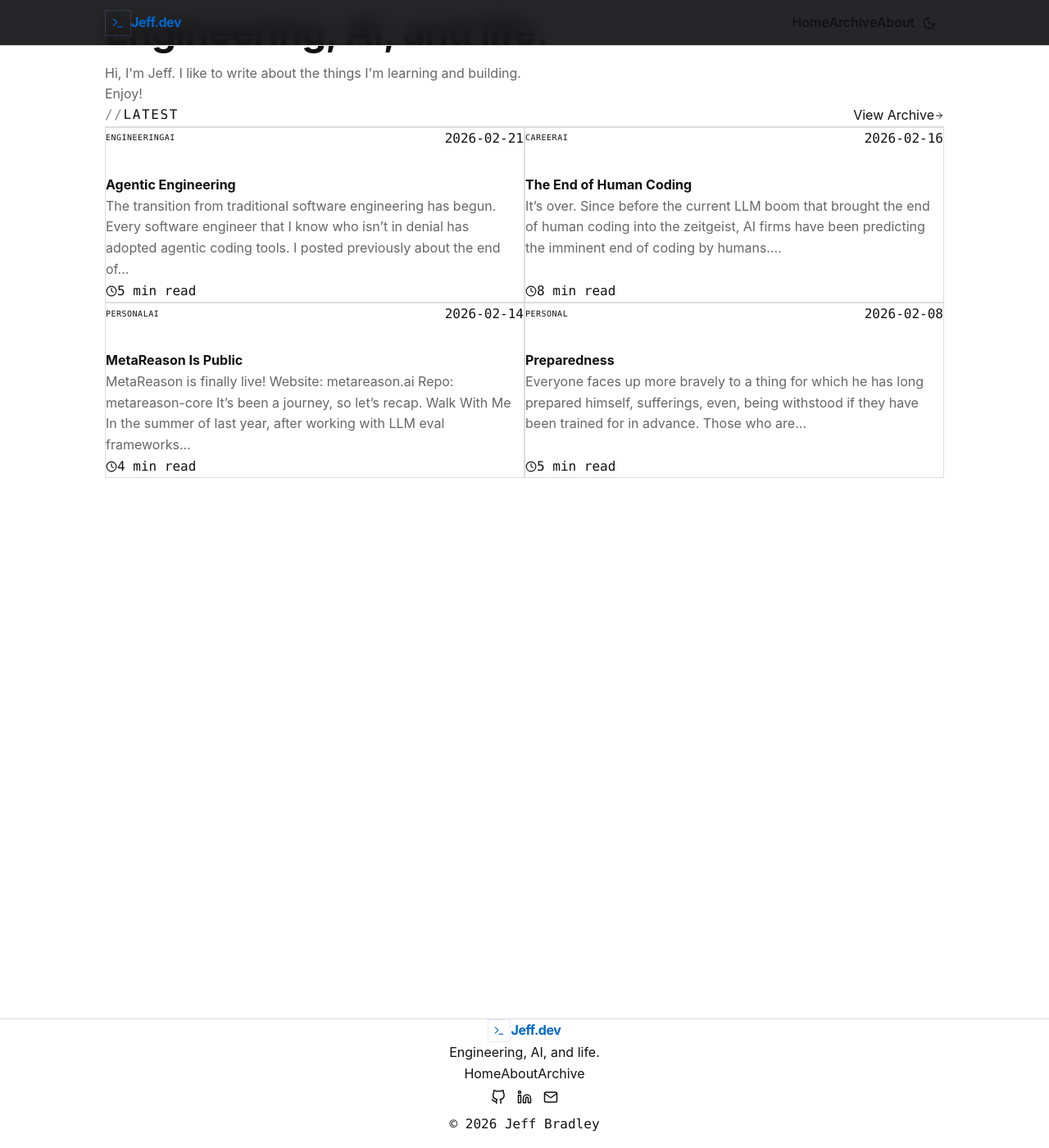
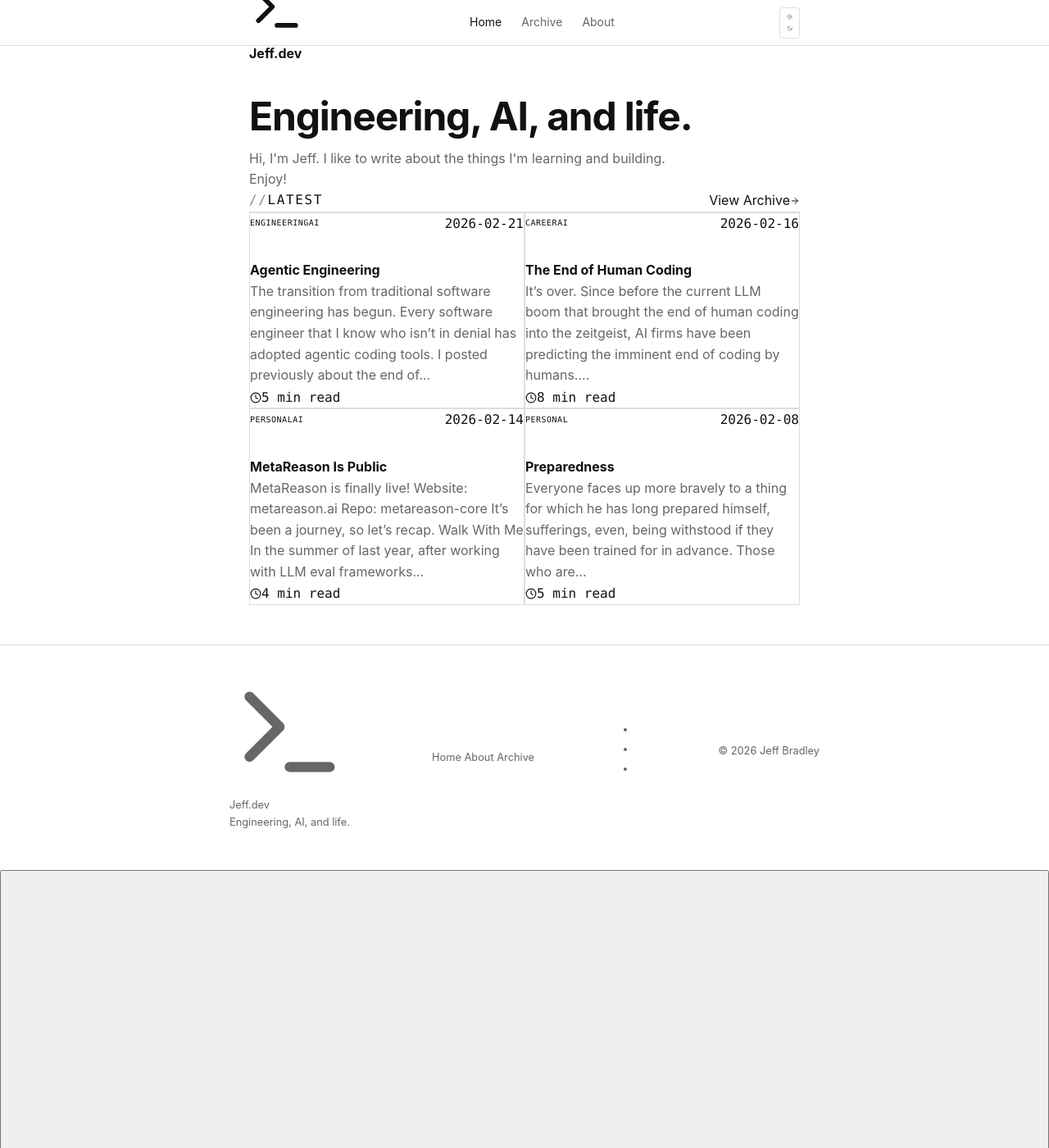
Before and after one commit to jeffgbradley2/jeffgbradley2.github.io, a Jekyll site: the page built from index.html, in a window 1280 px wide and 1400 px high. Shown: the whole window at 82% size. Built offline with Jekyll 4.4.1, drawn with Linux system fonts in a browser that asks for light colours.

Commit message:
refactor: simplify layout to minimal header, footer, and content

```diff
--- a/_sass/_layout.scss
+++ b/_sass/_layout.scss
@@ -1,122 +1,112 @@
-// =============================================================================
-// Layout - Header, Footer, Content Structure
-// =============================================================================
+// Layout - Header, footer, content structure
 
-// Main wrapper
 .site-wrapper {
   min-height: 100vh;
   display: flex;
   flex-direction: column;
 }
 
-// Main content area - increased max-width for new design
 .site-content {
   flex: 1;
   width: 100%;
-  max-width: 1024px;
+  max-width: var(--content-width);
   margin: 0 auto;
-  padding: 0 var(--space-6);
-  padding-top: calc(var(--header-height) + var(--space-12));
+  padding: 0 1.5rem;
+  padding-top: calc(var(--header-height) + 3rem);
 }
 
-// =============================================================================
 // Header
-// =============================================================================
-
 .site-header {
   position: fixed;
   top: 0;
   left: 0;
   right: 0;
   height: var(--header-height);
+  background-color: var(--bg);
   border-bottom: 1px solid var(--border);
   z-index: 100;
-  transition: background-color var(--transition-base), border-color var(--transition-base);
-
-  // Frosted glass effect
-  backdrop-filter: blur(12px);
-  -webkit-backdrop-filter: blur(12px);
-  background-color: rgba(15, 15, 17, 0.9);
-
-  [data-theme="light"] & {
-    background-color: rgba(255, 255, 255, 0.9);
-  }
 }
 
 .header-inner {
-  max-width: 1024px;
+  max-width: var(--content-width);
   margin: 0 auto;
-  padding: 0 var(--space-6);
+  padding: 0 1.5rem;
   height: 100%;
   display: flex;
   align-items: center;
   justify-content: space-between;
 }
 
-// Logo with terminal icon
 .site-logo {
-  display: flex;
-  align-items: center;
-  gap: var(--space-3);
+  font-size: 1rem;
+  font-weight: 700;
+  color: var(--text);
   text-decoration: none;
-  transition: opacity var(--transition-fast);
 
   &:hover {
-    opacity: 0.9;
+    color: var(--text);
     text-decoration: none;
   }
 }
 
-.logo-icon {
-  display: flex;
-  align-items: center;
-  justify-content: center;
-  width: 32px;
-  height: 32px;
-  background-color: var(--accent-subtle);
-  border: 1px solid rgba(129, 140, 248, 0.2);
-  border-radius: var(--radius-md);
-  color: var(--accent);
-
-  svg {
-    width: 16px;
-    height: 16px;
-  }
-}
-
-.logo-text {
-  font-size: var(--text-base);
-  font-weight: 700;
-  color: var(--text-primary);
-  letter-spacing: -0.025em;
-}
-
-// Desktop Navigation
 .nav-desktop {
   display: flex;
   align-items: center;
-  gap: var(--space-8);
-  margin-left: auto;
+  gap: 1.5rem;
 }
 
 .nav-link {
-  font-size: var(--text-sm);
-  font-weight: 500;
-  color: var(--text-primary);
+  font-size: 0.875rem;
+  color: var(--text-secondary);
   text-decoration: none;
-  transition: color var(--transition-fast);
 
   &:hover {
-    color: var(--accent);
+    color: var(--text);
     text-decoration: none;
   }
 
   &.active {
-    color: var(--accent);
+    color: var(--text);
   }
 }
 
-// Mobile Navigation
+.header-actions {
+  display: flex;
+  align-items: center;
+  gap: 0.5rem;
+}
+
+.theme-toggle {
+  background: none;
+  border: 1px solid var(--border);
+  border-radius: 4px;
+  padding: 0.25rem 0.5rem;
+  font-size: 0.75rem;
+  font-family: var(--font-mono);
+  color: var(--text-secondary);
+  cursor: pointer;
+
+  &:hover {
+    color: var(--text);
+    border-color: var(--text-secondary);
+  }
+}
+
+// Mobile menu
+.menu-toggle {
+  display: none;
+  background: none;
+  border: none;
+  font-size: 1.5rem;
+  color: var(--text-secondary);
+  cursor: pointer;
+  padding: 0.25rem;
+
+  &:hover {
+    color: var(--text);
+  }
+}
+
 .nav-mobile {
   display: none;
   position: fixed;
@@ -125,313 +115,58 @@
   right: 0;
   bottom: 0;
   flex-direction: column;
-  gap: var(--space-6);
-  padding: var(--space-6);
-  background-color: var(--bg-primary);
+  gap: 1.5rem;
+  padding: 1.5rem;
+  background-color: var(--bg);
   border-top: 1px solid var(--border);
   z-index: 99;
-
-  .nav-link {
-    font-size: var(--text-lg);
-  }
 }
 
-// Theme toggle button
-.theme-toggle {
+// Footer
+.site-footer {
+  border-top: 1px solid var(--border);
+  padding: 2rem 1.5rem;
+  margin-top: 3rem;
+}
+
+.footer-inner {
+  max-width: var(--content-width);
+  margin: 0 auto;
   display: flex;
+  justify-content: space-between;
   align-items: center;
-  justify-content: center;
-  width: 36px;
-  height: 36px;
-  background: none;
-  border: none;
-  border-radius: var(--radius-md);
-  color: var(--text-tertiary);
-  cursor: pointer;
-  transition: all var(--transition-fast);
+  font-size: 0.8rem;
+  color: var(--text-secondary);
 
-  &:hover {
-    color: var(--text-primary);
-    background-color: var(--bg-tertiary);
-  }
+  a {
+    color: var(--text-secondary);
 
-  svg {
-    width: 18px;
-    height: 18px;
-  }
-
-  .sun-icon {
-    display: none;
-  }
-
-  .moon-icon {
-    display: block;
-  }
-
-  [data-theme="light"] & {
-    .sun-icon {
-      display: block;
-    }
-
-    .moon-icon {
-      display: none;
+    &:hover {
+      color: var(--text);
     }
   }
 }
 
-// Mobile menu toggle
-.menu-toggle {
-  display: none;
-  align-items: center;
-  justify-content: center;
-  width: 36px;
-  height: 36px;
-  background: none;
-  border: none;
-  color: var(--text-tertiary);
-  cursor: pointer;
-  transition: color var(--transition-fast);
-
-  &:hover {
-    color: var(--text-primary);
-  }
-
-  svg {
-    width: 24px;
-    height: 24px;
-  }
-
-  .menu-close {
-    display: none;
-  }
-
-  &[aria-expanded="true"] {
-    .menu-open {
-      display: none;
-    }
-    .menu-close {
-      display: block;
-    }
-  }
-}
-
-// Header actions
-.header-actions {
-  display: flex;
-  align-items: center;
-  gap: var(--space-1);
-}
-
-// =============================================================================
-// Footer
-// =============================================================================
-
-.site-footer {
-  border-top: 1px solid var(--border);
-  padding: var(--space-8) var(--space-6);
-  margin-top: var(--space-6);
-}
-
-.footer-inner {
-  max-width: 1024px;
-  margin: 0 auto;
-  display: flex;
-  flex-direction: column;
-  align-items: center;
-  gap: var(--space-4);
-  text-align: center;
-}
-
-.footer-brand {
-  display: flex;
-  flex-direction: column;
-  align-items: center;
-  gap: var(--space-2);
-}
-
-.footer-logo {
-  display: flex;
-  align-items: center;
-  gap: var(--space-3);
-  text-decoration: none;
-
-  &:hover {
-    text-decoration: none;
-  }
-
-  .logo-icon {
-    display: flex;
-    align-items: center;
-    justify-content: center;
-    width: 28px;
-    height: 28px;
-    background-color: var(--accent-subtle);
-    border: 1px solid rgba(129, 140, 248, 0.2);
-    border-radius: var(--radius-md);
-    color: var(--accent);
-
-    svg {
-      width: 14px;
-      height: 14px;
-    }
-  }
-
-  .logo-text {
-    font-size: var(--text-sm);
-    font-weight: 700;
-    color: var(--text-primary);
-    letter-spacing: -0.025em;
-  }
-}
-
-.footer-tagline {
-  font-size: var(--text-xs);
-  color: var(--text-tertiary);
-  margin: 0;
-}
-
-.footer-nav {
-  display: flex;
-  gap: var(--space-6);
-}
-
-.footer-nav-link {
-  font-size: var(--text-sm);
-  color: var(--text-tertiary);
-  transition: color var(--transition-fast);
-
-  &:hover {
-    color: var(--accent);
-    text-decoration: none;
-  }
-}
-
-.footer-links {
-  display: flex;
-  gap: var(--space-4);
-  list-style: none;
-  margin: 0;
-  padding: 0;
-}
-
-.footer-link {
-  display: flex;
-  align-items: center;
-  justify-content: center;
-  width: 32px;
-  height: 32px;
-  color: var(--text-tertiary);
-  border-radius: var(--radius-md);
-  transition: all var(--transition-fast);
-
-  &:hover {
-    color: var(--accent);
-    background-color: var(--accent-subtle);
-  }
-
-  svg {
-    width: 18px;
-    height: 18px;
-  }
-}
-
-.footer-copyright {
-  font-size: var(--text-xs);
-  font-family: var(--font-mono);
-  color: var(--text-tertiary);
-}
-
-// Back to top button
-.back-to-top {
-  position: fixed;
-  bottom: var(--space-6);
-  right: var(--space-6);
-  width: 44px;
-  height: 44px;
-  display: flex;
-  align-items: center;
-  justify-content: center;
-  background-color: var(--bg-secondary);
-  border: 1px solid var(--border);
-  border-radius: var(--radius-full);
-  color: var(--text-secondary);
-  cursor: pointer;
-  opacity: 0;
-  visibility: hidden;
-  transition: all var(--transition-base);
-
-  &.visible {
-    opacity: 1;
-    visibility: visible;
-  }
-
-  &:hover {
-    background-color: var(--accent);
-    border-color: var(--accent);
-    color: var(--bg-primary);
-    box-shadow: var(--shadow-glow);
-  }
-
-  svg {
-    width: 20px;
-    height: 20px;
-  }
-}
-
-// =============================================================================
-// Reading Progress Bar
-// =============================================================================
-
-.reading-progress {
-  position: fixed;
-  top: var(--header-height);
-  left: 0;
-  width: 0%;
-  height: 2px;
-  background: linear-gradient(90deg, var(--accent), var(--accent-hover));
-  z-index: 101;
-  transition: width 50ms linear;
-}
-
-// =============================================================================
-// Mobile Responsive
-// =============================================================================
-
-@media (max-width: 768px) {
+// Responsive
+@media (max-width: 640px) {
   .nav-desktop {
     display: none;
   }
 
   .menu-toggle {
-    display: flex;
+    display: block;
   }
 
-  // Show mobile nav when menu is open
   .site-header.menu-open .nav-mobile {
     display: flex;
   }
 
   .site-content {
-    padding: var(--space-6) var(--space-4);
-    padding-top: calc(var(--header-height) + var(--space-8));
+    padding: 1rem;
+    padding-top: calc(var(--header-height) + 2rem);
+  }
+
+  h1 {
+    font-size: 1.5rem;
   }
 }
-
-@media (max-width: 640px) {
-  h1 {
-    font-size: var(--text-3xl);
-  }
-
-  h2 {
-    font-size: var(--text-2xl);
-  }
-
-  h3 {
-    font-size: var(--text-xl);
-  }
-
-  .site-content {
-    padding: var(--space-4);
-    padding-top: calc(var(--header-height) + var(--space-6));
-  }
-}
```
